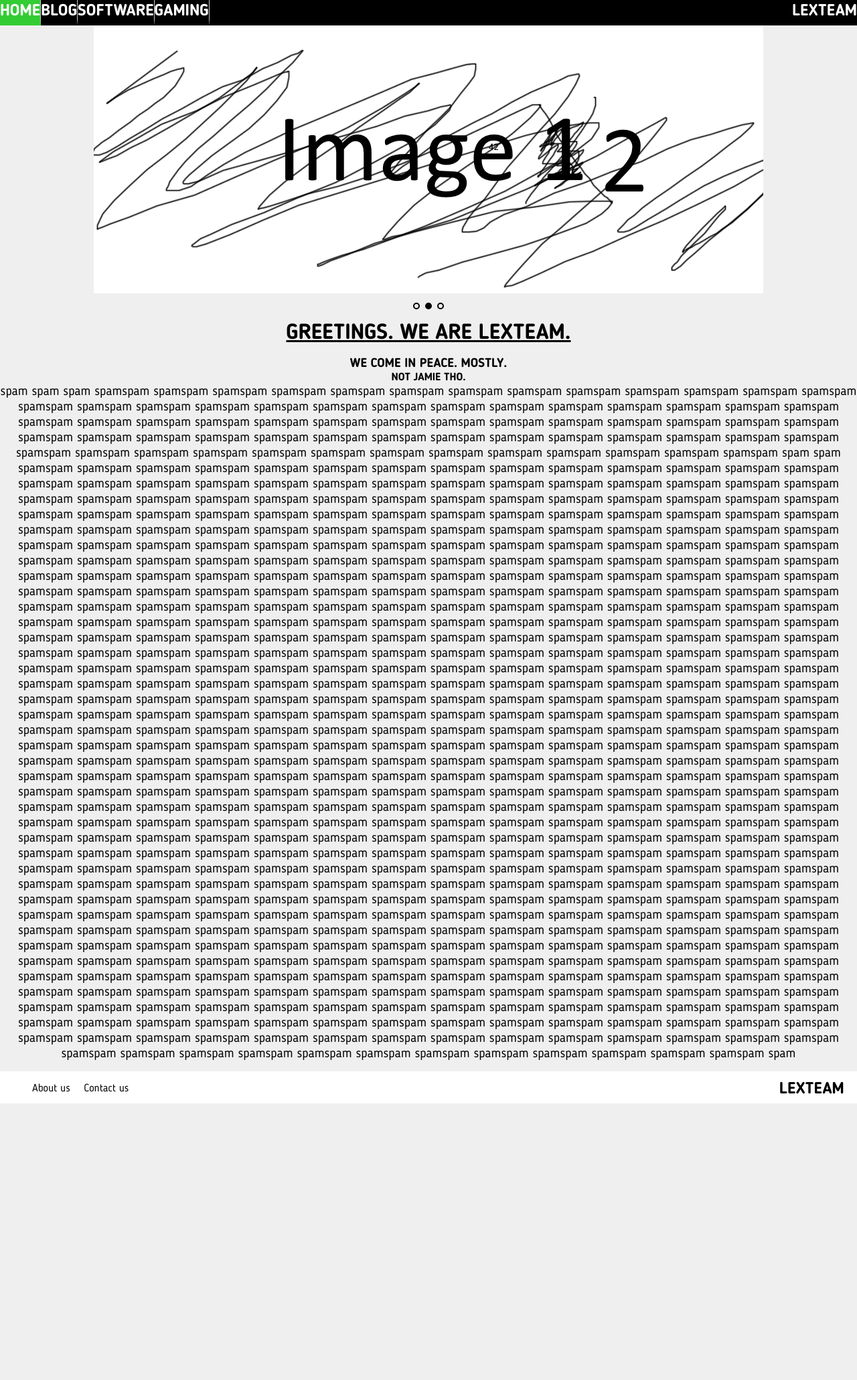
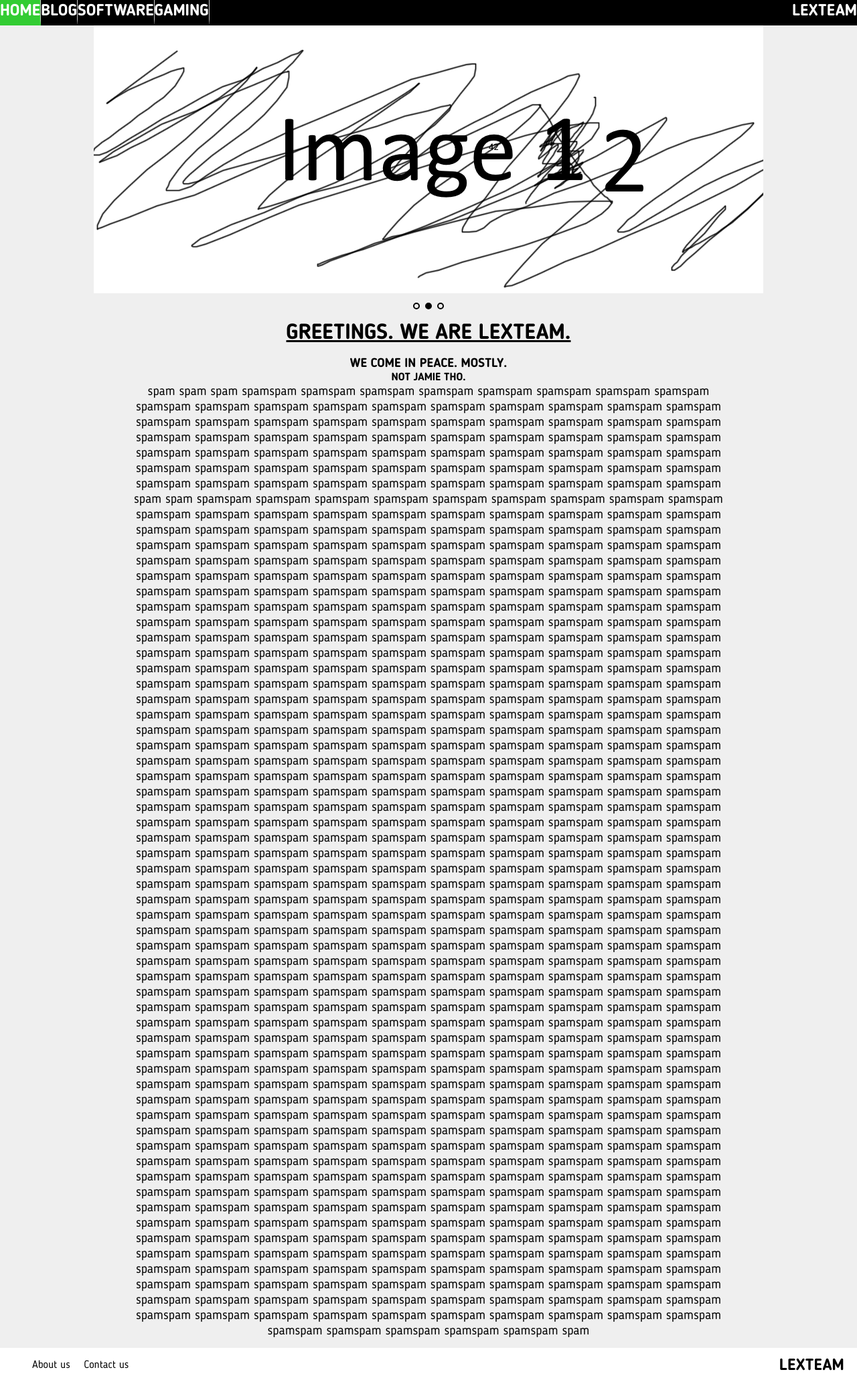
Before and after one commit to Lexteam/lexteam.github.io, a Jekyll site: the page built from index.html, in a window 1280 px wide. Shown: the whole page at 67% size. Built offline with Jekyll 4.4.1, drawn with Linux system fonts in a browser that asks for light colours; before the commit the page ends 1648 px from its top, so only the background shows below that.

Commit message:
media quieries

```diff
--- a/_sass/home.scss
+++ b/_sass/home.scss
@@ -18,5 +18,11 @@
     @media (max-width: 1269px){
         max-height:  22.5rem !important;
     }
+    @media (max-width: 1190px){
+        max-height: 17.5rem !important;
+    }
+    @media (max-width: 979px){
+        max-height: 14.5rem !important;
+    }
   }
 }
--- a/_sass/page.scss
+++ b/_sass/page.scss
@@ -24,6 +24,21 @@
   display: inline-block;
   text-align: center;
   word-wrap: break-word;
+  width:100%;
+  *{
+    @media (min-width: 1500px){
+        margin: 0 10em;
+    }
+    @media (max-width: 1500px){
+        margin: 0 10em;
+    }
+    @media (min-width: 1269px){
+        max-height:  22.5rem !important;
+    }
+    @media (min-width: 1166px){
+        max-height: 17.5rem !important;
+    }
+  }
   p {
     font-size: 1.2em;
   }
```
